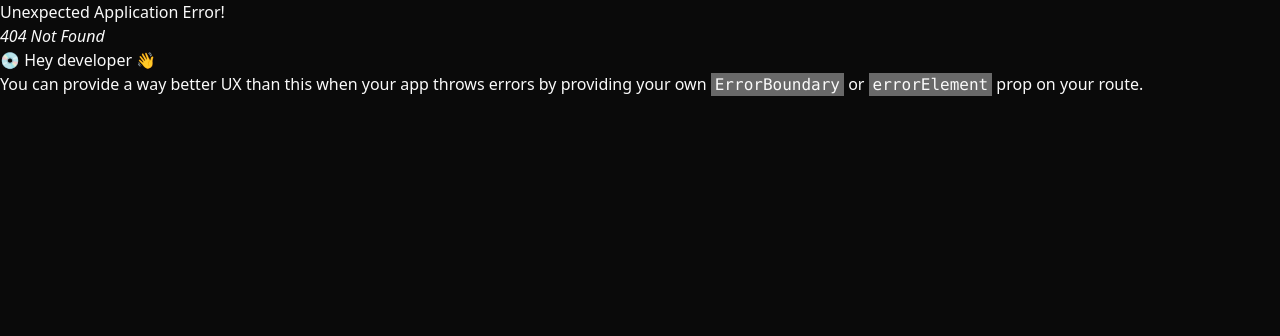
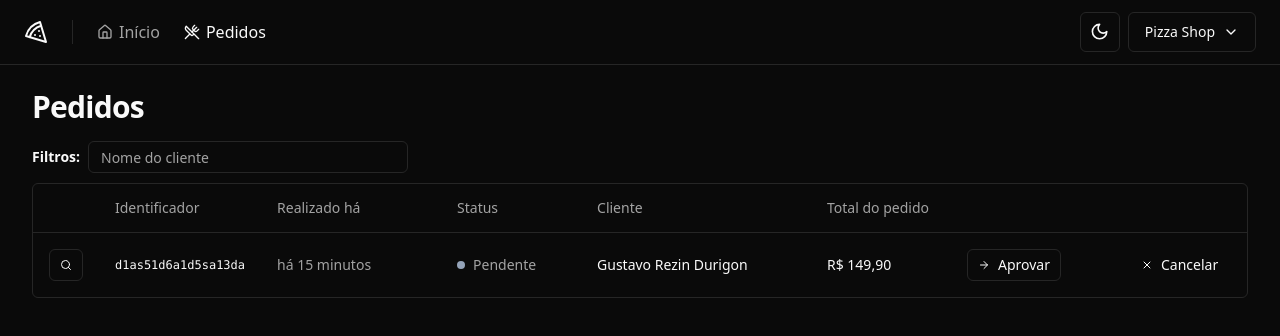
Before and after one commit to gustavorezin/react-pizzashop-ignite, a React (Vite) app: page /orders in a window 1280 px wide. Before the commit this address had no page. Shown: the top 336 px of the page. Built offline with nearby package versions, Linux system fonts and the light colour scheme.

Commit message:
página: listagem de pedidos

```diff
--- a/src/components/ui/button.tsx
+++ b/src/components/ui/button.tsx
@@ -1,8 +1,8 @@
-import * as React from "react"
-import { Slot } from "@radix-ui/react-slot"
-import { cva, type VariantProps } from "class-variance-authority"
+import * as React from "react";
+import { Slot } from "@radix-ui/react-slot";
+import { cva, type VariantProps } from "class-variance-authority";
 
-import { cn } from "@/lib/utils"
+import { cn } from "@/lib/utils";
 
 const buttonVariants = cva(
   "inline-flex items-center justify-center whitespace-nowrap rounded-md text-sm font-medium ring-offset-background transition-colors focus-visible:outline-none focus-visible:ring-2 focus-visible:ring-ring focus-visible:ring-offset-2 disabled:pointer-events-none disabled:opacity-50",
@@ -22,6 +22,7 @@
       size: {
         default: "h-10 px-4 py-2",
         sm: "h-9 rounded-md px-3",
+        xs: "h-8 px-2.5",
         lg: "h-11 rounded-md px-8",
         icon: "h-10 w-10",
       },
@@ -30,27 +31,27 @@
       variant: "default",
       size: "default",
     },
-  }
-)
+  },
+);
 
 export interface ButtonProps
   extends React.ButtonHTMLAttributes<HTMLButtonElement>,
     VariantProps<typeof buttonVariants> {
-  asChild?: boolean
+  asChild?: boolean;
 }
 
 const Button = React.forwardRef<HTMLButtonElement, ButtonProps>(
   ({ className, variant, size, asChild = false, ...props }, ref) => {
-    const Comp = asChild ? Slot : "button"
+    const Comp = asChild ? Slot : "button";
     return (
       <Comp
         className={cn(buttonVariants({ variant, size, className }))}
         ref={ref}
         {...props}
       />
-    )
-  }
-)
-Button.displayName = "Button"
+    );
+  },
+);
+Button.displayName = "Button";
 
-export { Button, buttonVariants }
+export { Button, buttonVariants };
--- /dev/null
+++ b/src/components/ui/table.tsx
@@ -0,0 +1,117 @@
+import * as React from "react"
+
+import { cn } from "@/lib/utils"
+
+const Table = React.forwardRef<
+  HTMLTableElement,
+  React.HTMLAttributes<HTMLTableElement>
+>(({ className, ...props }, ref) => (
+  <div className="relative w-full overflow-auto">
+    <table
+      ref={ref}
+      className={cn("w-full caption-bottom text-sm", className)}
+      {...props}
+    />
+  </div>
+))
+Table.displayName = "Table"
+
+const TableHeader = React.forwardRef<
+  HTMLTableSectionElement,
+  React.HTMLAttributes<HTMLTableSectionElement>
+>(({ className, ...props }, ref) => (
+  <thead ref={ref} className={cn("[&_tr]:border-b", className)} {...props} />
+))
+TableHeader.displayName = "TableHeader"
+
+const TableBody = React.forwardRef<
+  HTMLTableSectionElement,
+  React.HTMLAttributes<HTMLTableSectionElement>
+>(({ className, ...props }, ref) => (
+  <tbody
+    ref={ref}
+    className={cn("[&_tr:last-child]:border-0", className)}
+    {...props}
+  />
+))
+TableBody.displayName = "TableBody"
+
+const TableFooter = React.forwardRef<
+  HTMLTableSectionElement,
+  React.HTMLAttributes<HTMLTableSectionElement>
+>(({ className, ...props }, ref) => (
+  <tfoot
+    ref={ref}
+    className={cn(
+      "border-t bg-muted/50 font-medium [&>tr]:last:border-b-0",
+      className
+    )}
+    {...props}
+  />
+))
+TableFooter.displayName = "TableFooter"
+
+const TableRow = React.forwardRef<
+  HTMLTableRowElement,
+  React.HTMLAttributes<HTMLTableRowElement>
+>(({ className, ...props }, ref) => (
+  <tr
+    ref={ref}
+    className={cn(
+      "border-b transition-colors hover:bg-muted/50 data-[state=selected]:bg-muted",
+      className
+    )}
+    {...props}
+  />
+))
+TableRow.displayName = "TableRow"
+
+const TableHead = React.forwardRef<
+  HTMLTableCellElement,
+  React.ThHTMLAttributes<HTMLTableCellElement>
+>(({ className, ...props }, ref) => (
+  <th
+    ref={ref}
+    className={cn(
+      "h-12 px-4 text-left align-middle font-medium text-muted-foreground [&:has([role=checkbox])]:pr-0",
+      className
+    )}
+    {...props}
+  />
+))
+TableHead.displayName = "TableHead"
+
+const TableCell = React.forwardRef<
+  HTMLTableCellElement,
+  React.TdHTMLAttributes<HTMLTableCellElement>
+>(({ className, ...props }, ref) => (
+  <td
+    ref={ref}
+    className={cn("p-4 align-middle [&:has([role=checkbox])]:pr-0", className)}
+    {...props}
+  />
+))
+TableCell.displayName = "TableCell"
+
+const TableCaption = React.forwardRef<
+  HTMLTableCaptionElement,
+  React.HTMLAttributes<HTMLTableCaptionElement>
+>(({ className, ...props }, ref) => (
+  <caption
+    ref={ref}
+    className={cn("mt-4 text-sm text-muted-foreground", className)}
+    {...props}
+  />
+))
+TableCaption.displayName = "TableCaption"
+
+export {
+  Table,
+  TableHeader,
+  TableBody,
+  TableFooter,
+  TableHead,
+  TableRow,
+  TableCell,
+  TableCaption,
+}
--- /dev/null
+++ b/src/pages/app/orders/orders.tsx
@@ -0,0 +1,86 @@
+import { Button } from "@/components/ui/button";
+import { Input } from "@/components/ui/input";
+import {
+  Table,
+  TableBody,
+  TableCell,
+  TableHead,
+  TableHeader,
+  TableRow,
+} from "@/components/ui/table";
+import { ArrowRight, Search, X } from "lucide-react";
+import { Helmet } from "react-helmet-async";
+
+export function Orders() {
+  return (
+    <>
+      <Helmet title="Pedidos" />
+      <div className="flex flex-col gap-4">
+        <h1 className="text-3xl font-bold tracking-tight">Pedidos</h1>
+      </div>
+      <div className="space-y-2.5">
+        <form className="flex items-center gap-2">
+          <span className="text-sm font-semibold">Filtros: </span>
+          <Input placeholder="Nome do cliente" className="h-8 w-[320px]" />
+        </form>
+
+        <div className="rounded-md border">
+          <Table>
+            <TableHeader>
+              <TableRow>
+                <TableHead className="w-[64px]"></TableHead>
+                <TableHead className="w-[140px]">Identificador</TableHead>
+                <TableHead className="w-[180px]">Realizado há</TableHead>
+                <TableHead className="w-[140px]">Status</TableHead>
+                <TableHead>Cliente</TableHead>
+                <TableHead className="w-[140px]">Total do pedido</TableHead>
+                <TableHead className="w-[164px]"></TableHead>
+                <TableHead className="w-[132px]"></TableHead>
+              </TableRow>
+            </TableHeader>
+            <TableBody>
+              <TableRow>
+                <TableCell>
+                  <Button variant="outline" size="xs">
+                    <Search className="h-3 w-3" />
+                    <span className="sr-only">Detalhes do pedido</span>
+                  </Button>
+                </TableCell>
+                <TableCell className="font-mono text-xs font-medium">
+                  d1as51d6a1d5sa13da
+                </TableCell>
+                <TableCell className="text-muted-foreground">
+                  há 15 minutos
+                </TableCell>
+                <TableCell>
+                  <div className="flex items-center gap-2">
+                    <span className="h-2 w-2 rounded-full bg-slate-400"></span>
+                    <span className="font-medium text-muted-foreground">
+                      Pendente
+                    </span>
+                  </div>
+                </TableCell>
+                <TableCell className="font-medium">
+                  Gustavo Rezin Durigon
+                </TableCell>
+                <TableCell className="font-medium">R$ 149,90</TableCell>
+                <TableCell>
+                  <Button variant="outline" size="xs">
+                    <ArrowRight className="mr-2 h-3 w-3" />
+                    Aprovar
+                  </Button>
+                </TableCell>
+                <TableCell>
+                  <Button variant="ghost" size="xs">
+                    <X className="mr-2 h-3 w-3" />
+                    Cancelar
+                  </Button>
+                </TableCell>
+              </TableRow>
+            </TableBody>
+          </Table>
+        </div>
+      </div>
+    </>
+  );
+}
--- a/src/routes.tsx
+++ b/src/routes.tsx
@@ -5,12 +5,16 @@
 import { AppLayout } from "./pages/_layouts/app";
 import { AuthLayout } from "./pages/_layouts/auth";
 import { SignUp } from "./pages/auth/sign-up";
+import { Orders } from "./pages/app/orders/orders";
 
 export const router = createBrowserRouter([
   {
     path: "/",
     element: <AppLayout />,
-    children: [{ path: "/", element: <Dashboard /> }],
+    children: [
+      { path: "/", element: <Dashboard /> },
+      { path: "/orders", element: <Orders /> },
+    ],
   },
 
   {
```
